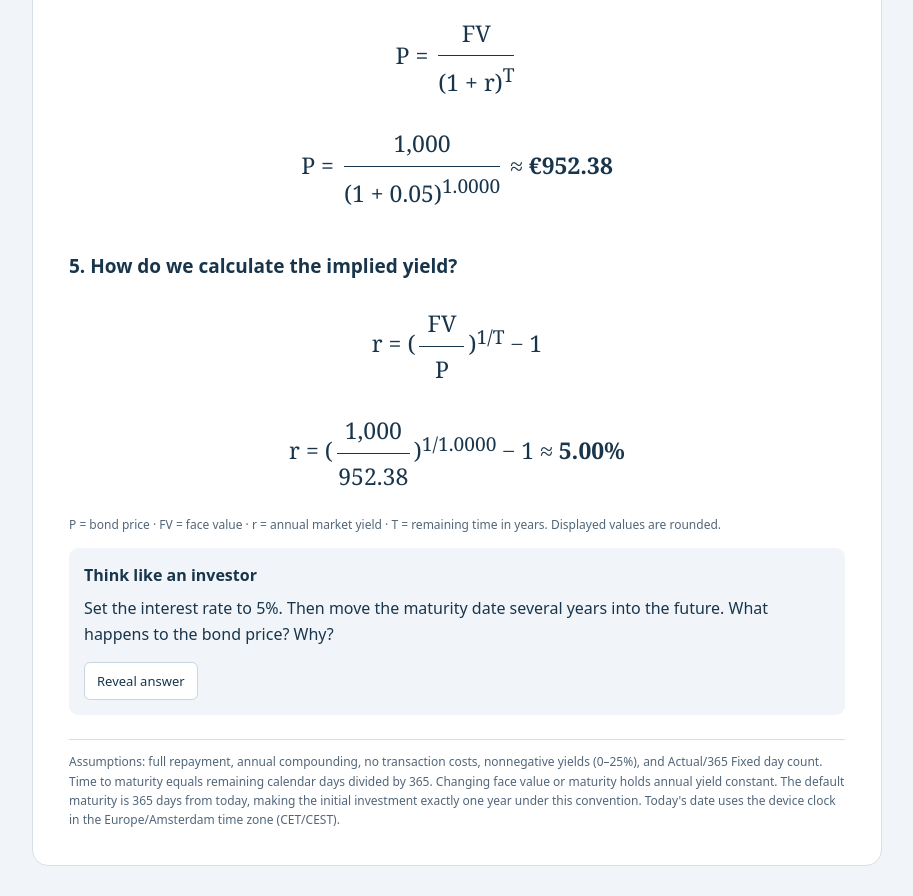
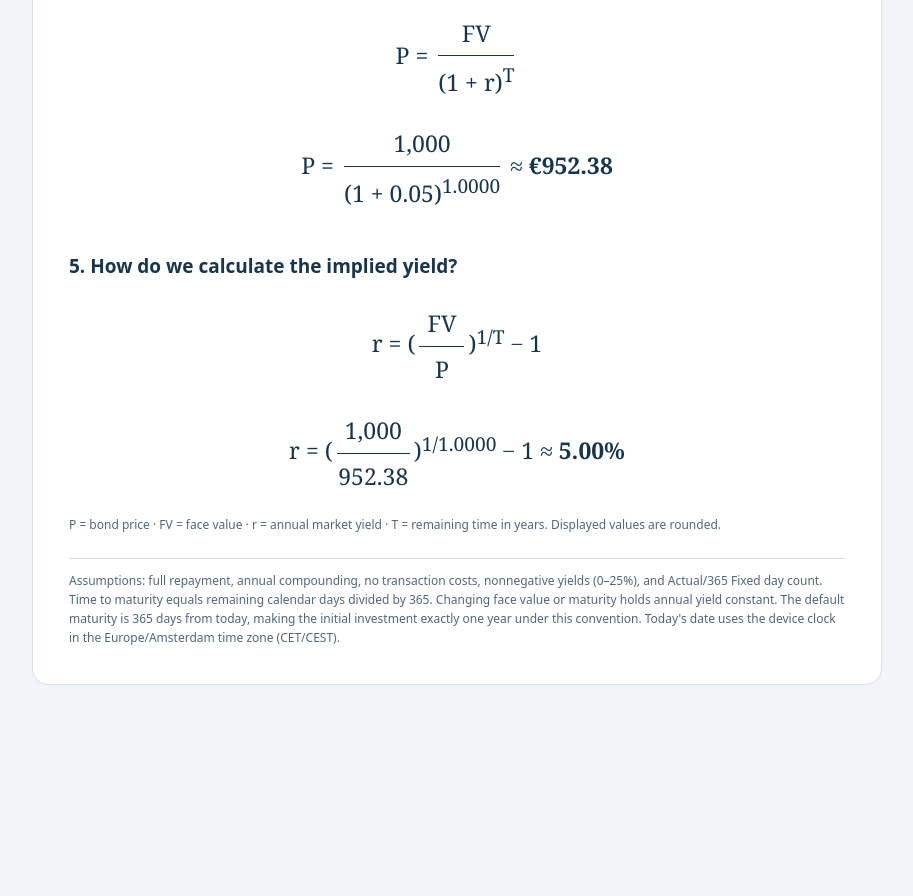
Before and after one commit to ArashPourebrahimi/sovereign-bond-simulator, a plain HTML site: page index.html in a window 1280 px wide. Shown: the part 1915-2811 px from the top of the page, without its empty margins (183-1096 px from the left). After the commit the page ends 2630 px from the top, so only its background shows below. Drawn offline with Linux system fonts and the light colour scheme.

Commit message:
Add files via upload

```diff
--- a/index.html
+++ b/index.html
@@ -18,7 +18,7 @@
 <h2>3. Your investment over time</h2><div class="timeline"><div><div class="small" id="start"></div><div class="value" id="pay"></div><div class="small">You pay</div></div><div class="line"></div><div style="text-align:right"><div class="small" id="end"></div><div class="value green" id="receive"></div><div class="small">You receive</div></div></div><div class="grid center"><div class="fact"><div class="small">Profit at maturity</div><div class="value green" id="profit"></div></div><div class="fact"><div class="small">Annualized yield · Return per year</div><div class="value green" id="annual"></div></div><div class="fact"><div class="small">Total holding-period return</div><div class="value" id="total"></div><div class="small">Over the entire investment period</div></div><div class="fact"><div class="small">Investment duration</div><div class="value" id="duration"></div></div></div>
 <h2>4. How do we calculate the bond price?</h2><div class="formula">P = <span class="frac"><span class="num">FV</span><span class="den">(1 + r)<sup>T</sup></span></span></div><div class="formula">P = <span class="frac"><span class="num" id="fn"></span><span class="den">(<span id="fr"></span>)<sup id="ft"></sup></span></span> ≈ <strong id="fp"></strong></div>
 <h2>5. How do we calculate the implied yield?</h2><div class="formula">r = (<span class="frac"><span class="num">FV</span><span class="den">P</span></span>)<sup>1/T</sup> − 1</div><div class="formula">r = (<span class="frac"><span class="num" id="yn"></span><span class="den" id="yd"></span></span>)<sup id="yt"></sup> − 1 ≈ <strong id="yr"></strong></div><p class="small">P = bond price · FV = face value · r = annual market yield · T = remaining time in years. Displayed values are rounded.</p>
-<div class="explain"><strong>Think like an investor</strong><p>Set the interest rate to 5%. Then move the maturity date several years into the future. What happens to the bond price? Why?</p><button id="reveal" aria-expanded="false" aria-controls="answer">Reveal answer</button><p id="answer" hidden>At a positive, unchanged annual yield, a longer time to maturity lowers the present value of the promised future payment. Investors must wait longer to receive their money.</p></div></section>
+</section>
 <footer class="small">Assumptions: full repayment, annual compounding, no transaction costs, nonnegative yields (0–25%), and Actual/365 Fixed day count. Time to maturity equals remaining calendar days divided by 365. Changing face value or maturity holds annual yield constant. The default maturity is 365 days from today, making the initial investment exactly one year under this convention. Today's date uses the device clock in the Europe/Amsterdam time zone (CET/CEST).</footer>
 <noscript>Please enable JavaScript to use the simulator.</noscript></main>
 <script>
@@ -52,5 +52,5 @@ function update(source='bond',v=r,editing=''){
 }
 $('fv').addEventListener('input',()=>update());$('mat').addEventListener('input',()=>update());$('rs').addEventListener('input',e=>update('rate',+e.target.value));$('ps').addEventListener('input',e=>update('price',+e.target.value));
 for(const [id,source] of [['ri','rate'],['pi','price']]){const node=$(id);node.addEventListener('input',()=>{const v=node.valueAsNumber;if(valid&&Number.isFinite(v)&&(source==='rate'?v>=0&&v<=25:v>=lo&&v<=F))update(source,v,id);});node.addEventListener('change',()=>{const v=node.valueAsNumber;update(source,Number.isFinite(v)?v:source==='rate'?r:p);});}
-document.querySelectorAll('[data-y]').forEach(b=>b.addEventListener('click',()=>update('rate',+b.dataset.y)));$('reset').addEventListener('click',()=>{$('fv').value=1000;$('mat').value=add(today(),365);update('rate',5);});$('reveal').addEventListener('click',()=>{const hidden=$('answer').hidden;$('answer').hidden=!hidden;$('reveal').textContent=hidden?'Hide answer':'Reveal answer';$('reveal').setAttribute('aria-expanded',String(hidden));});update('rate',5);setInterval(()=>{if(today()!==date)update();},1000);document.addEventListener('visibilitychange',()=>{if(!document.hidden&&today()!==date)update();});
+document.querySelectorAll('[data-y]').forEach(b=>b.addEventListener('click',()=>update('rate',+b.dataset.y)));$('reset').addEventListener('click',()=>{$('fv').value=1000;$('mat').value=add(today(),365);update('rate',5);});update('rate',5);setInterval(()=>{if(today()!==date)update();},1000);document.addEventListener('visibilitychange',()=>{if(!document.hidden&&today()!==date)update();});
 </script></body></html>
```
